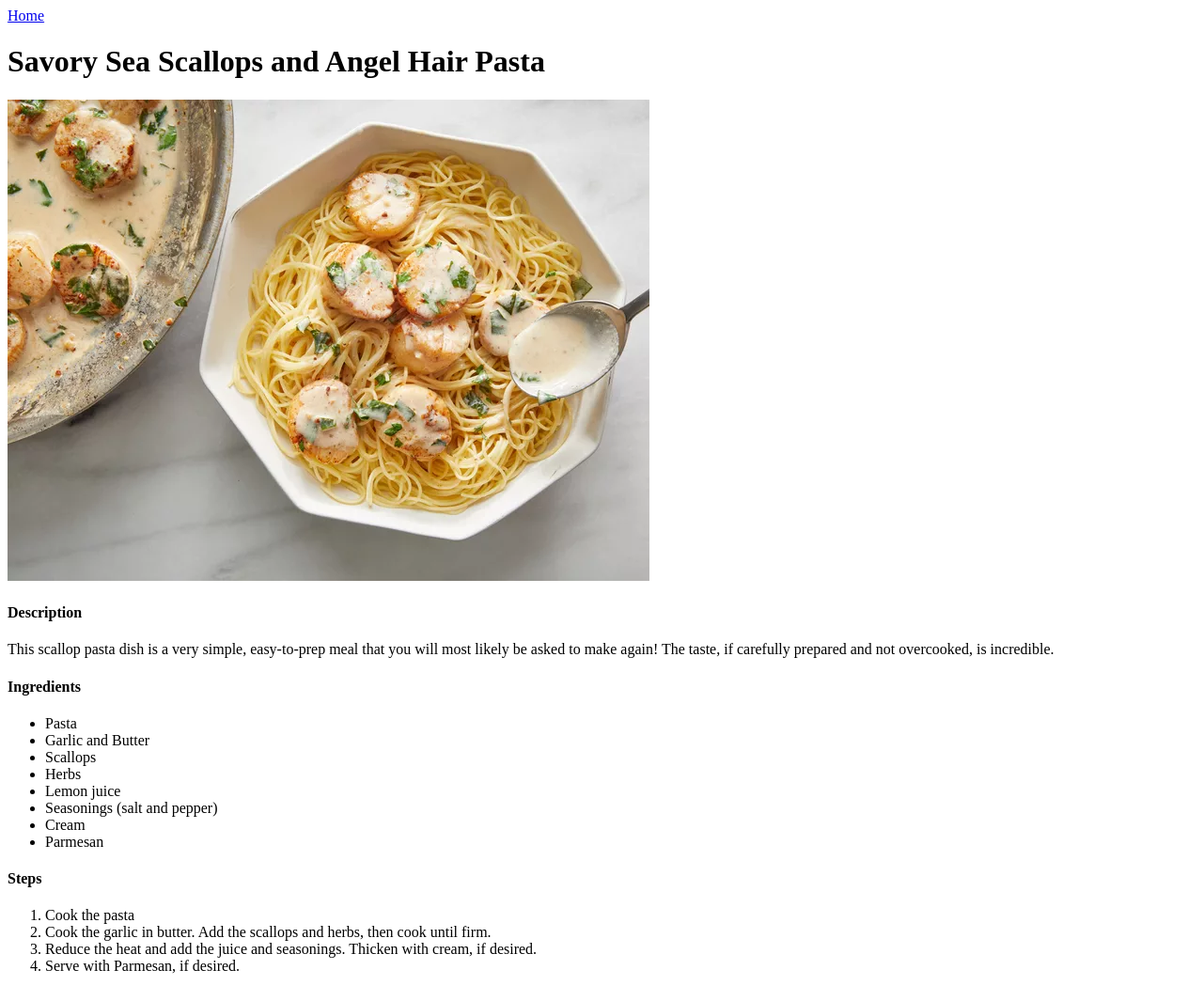
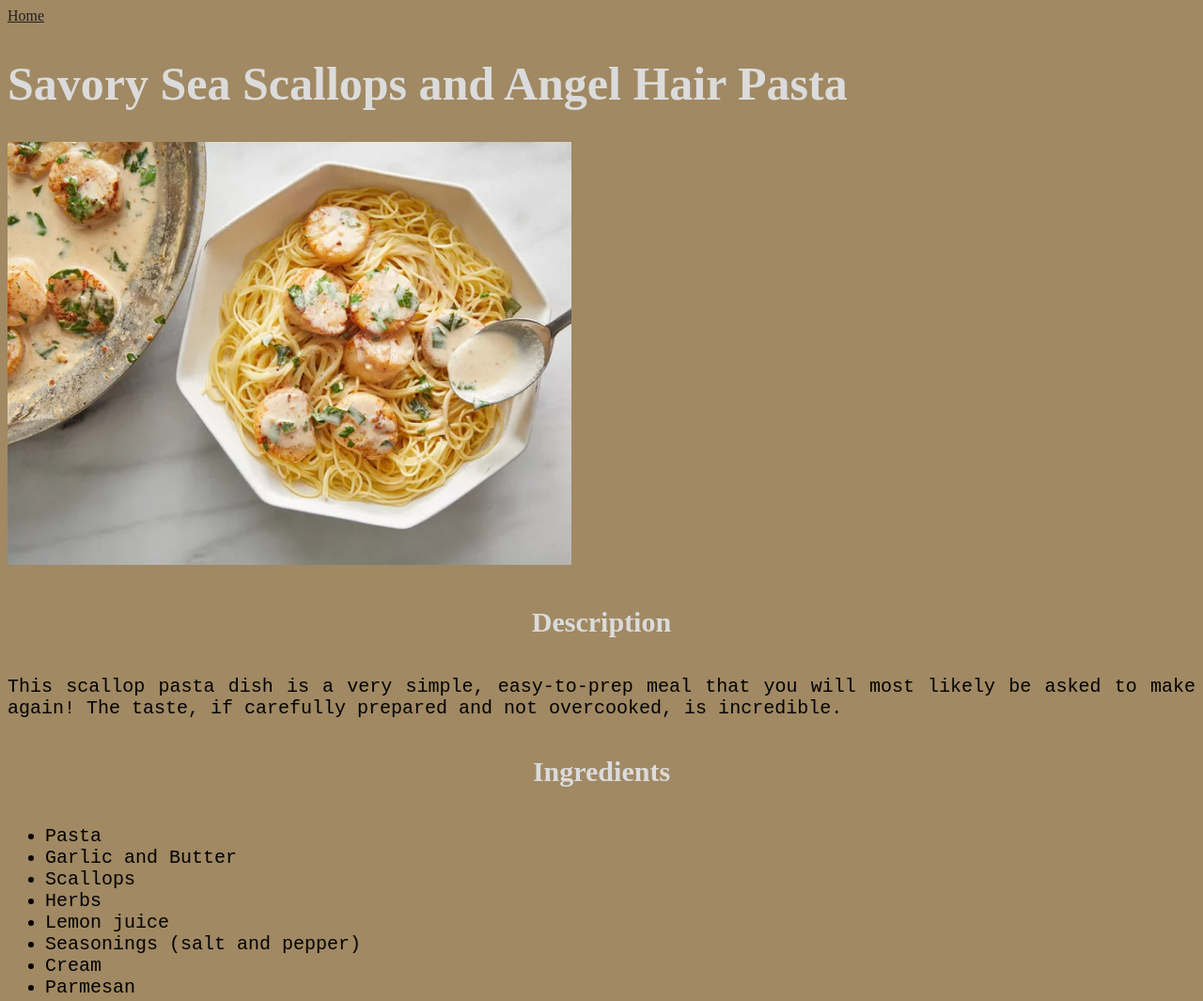
Before and after one commit to Mr01001110/odin_recipes, a plain HTML site: page recipes/Angel_Pasta_And_Savory_Sea_Scallops.html in a window 1280 px wide. Shown: the top 1065 px of the page at 94% size. Drawn offline with Linux system fonts and the light colour scheme.

Commit message:
Practice styling recipes'page

```diff
--- a/recipes/Angel_Pasta_And_Savory_Sea_Scallops.html
+++ b/recipes/Angel_Pasta_And_Savory_Sea_Scallops.html
@@ -4,6 +4,7 @@
     <meta charset="UTF-8">
     <meta name="viewport" content="width=device-width, initial-scale=1.0">
     <title>Document</title>
+    <link rel="stylesheet" href="./styles/style-recipe.css">
 </head>
 <body>
     <a href="../index.html">Home</a>
--- /dev/null
+++ b/recipes/styles/style-recipe.css
@@ -0,0 +1,27 @@
+body {
+    background-color: #A08963;
+}
+a {
+    color: rgb(31, 31, 31);
+ }
+ h1 {
+    color: #DBDBDB;
+    font-family: 'Times New Roman', Times, serif;
+    font-weight: bold;
+    font-size: 50px;
+ }
+ img {
+    width: 600px;
+    height: auto;
+ }
+ h4 {
+    text-align: center;
+    color: #DBDBDB;
+    font-size: 30px;
+ }
+ p, li {
+    text-align: justify;
+    color: black;
+    font-family: 'Courier New', monospace;
+    font-size: 20px;
+ }
--- /dev/null
+++ b/styles.css
@@ -0,0 +1,15 @@
+body {
+    background-color: #A08963;
+}
+h1 {
+    font-size: 50px;
+    text-align: center;
+    font-family: 'Times New Roman', Times, serif;
+    color: #DBDBDB;
+}
+ul, li {
+    font-size: 25px;
+    text-align: justify;
+    font-family: 'Courier New', monospace;
+    color: #DBDBDB;
+}
```
Also changed, not shown: index.html (+1 -0 lines), recipes/Fried_Rice.html (+1 -0 lines), recipes/sushi.html (+1 -0 lines).
